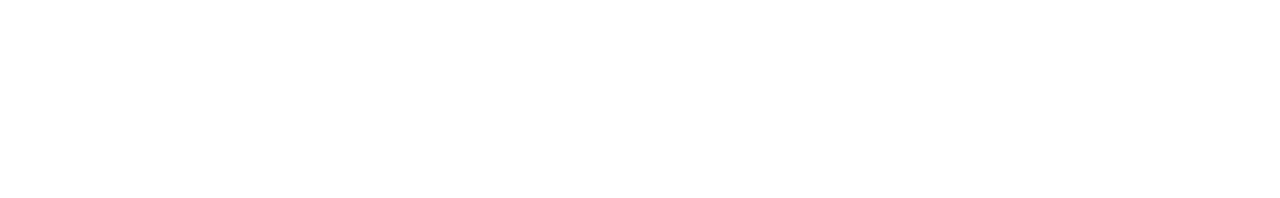
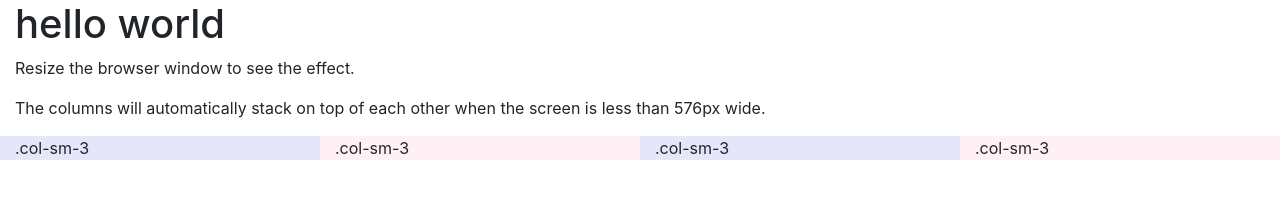
Before and after one commit to sacksack12/sacksack.github.io, a plain HTML site: page index.html in a window 1280 px wide. Drawn offline with nearby package versions, Linux system fonts and the light colour scheme.

Commit message:
Update index.html

```diff
--- a/index.html
+++ b/index.html
@@ -1,5 +1,27 @@
-<html>
-  <head>
-    <title> Hello world </title>
-  </head>
+<!DOCTYPE html>
+<html lang="en">
+<head>
+  <title>Bootstrap Example</title>
+  <meta charset="utf-8">
+  <meta name="viewport" content="width=device-width, initial-scale=1">
+  <link rel="stylesheet" href="https://maxcdn.bootstrapcdn.com/bootstrap/4.1.3/css/bootstrap.min.css">
+  <script src="https://ajax.googleapis.com/ajax/libs/jquery/3.3.1/jquery.min.js"></script>
+  <script src="https://cdnjs.cloudflare.com/ajax/libs/popper.js/1.14.3/umd/popper.min.js"></script>
+  <script src="https://maxcdn.bootstrapcdn.com/bootstrap/4.1.3/js/bootstrap.min.js"></script>
+</head>
+<body>
+
+<div class="container-fluid">
+  <h1>hello world</h1>
+  <p>Resize the browser window to see the effect.</p>
+  <p>The columns will automatically stack on top of each other when the screen is less than 576px wide.</p>
+  <div class="row">
+    <div class="col-sm-3" style="background-color:lavender;">.col-sm-3</div>
+    <div class="col-sm-3" style="background-color:lavenderblush;">.col-sm-3</div>
+    <div class="col-sm-3" style="background-color:lavender;">.col-sm-3</div>
+    <div class="col-sm-3" style="background-color:lavenderblush;">.col-sm-3</div>
+  </div>
+</div>
+
+</body>
 </html>
```
